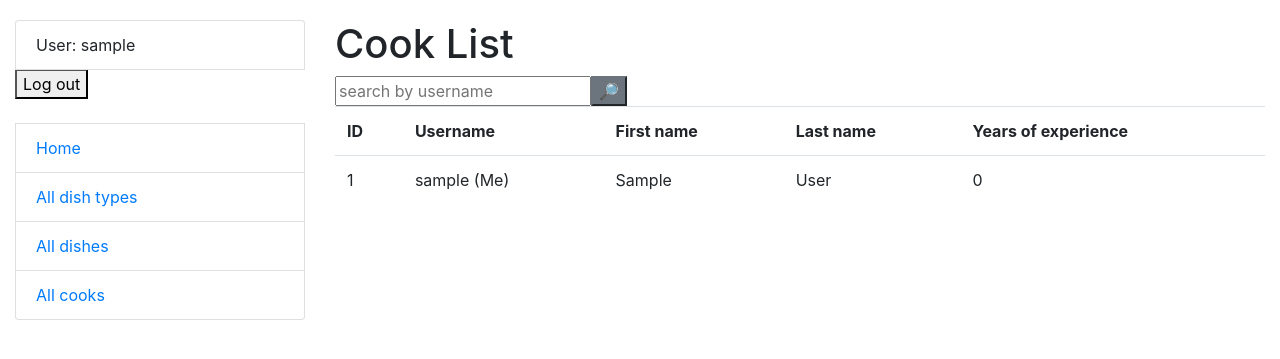
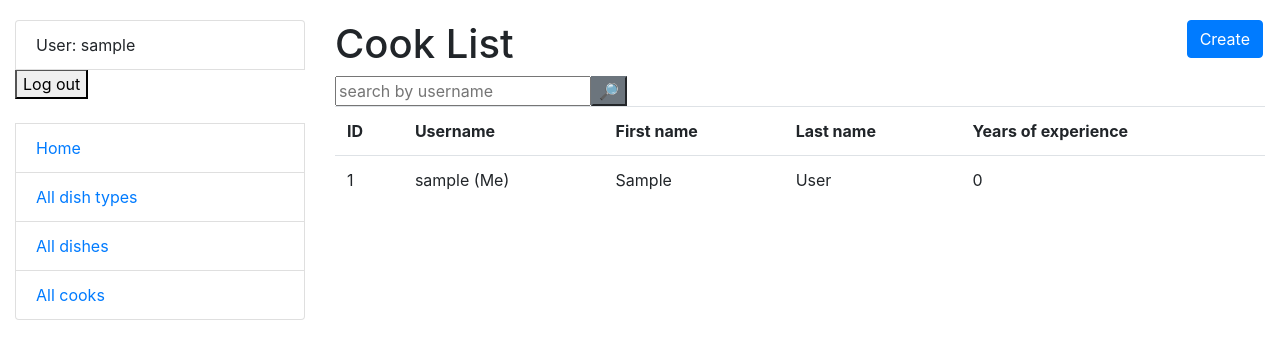
Before and after one commit to Dmitriy527/restaurant-kitchen-mate, a Django app: page /cooks/ in a window 1280 px wide. Shown: the top 359 px of the page. Run offline with Django 5.2, Linux system fonts and the light colour scheme; the visitor is signed in with stand-in values (Sample User, id 1); data comes from the database, SQL or seed files in the repository; some libraries are stand-ins or nearby versions.

Commit message:
Add button 'Create' on page 'cook_list.html' for create cooks

```diff
--- a/templates/kitchen/cook_list.html
+++ b/templates/kitchen/cook_list.html
@@ -3,6 +3,9 @@
 {% block content %}
     <h1>
       Cook List
+      <a href="{% url "kitchen_core:cooks-create" %}" class="btn btn-primary link-to-page">
+        Create
+      </a>
     </h1>
 
     {% include "includes/search_field.html" %}
```
